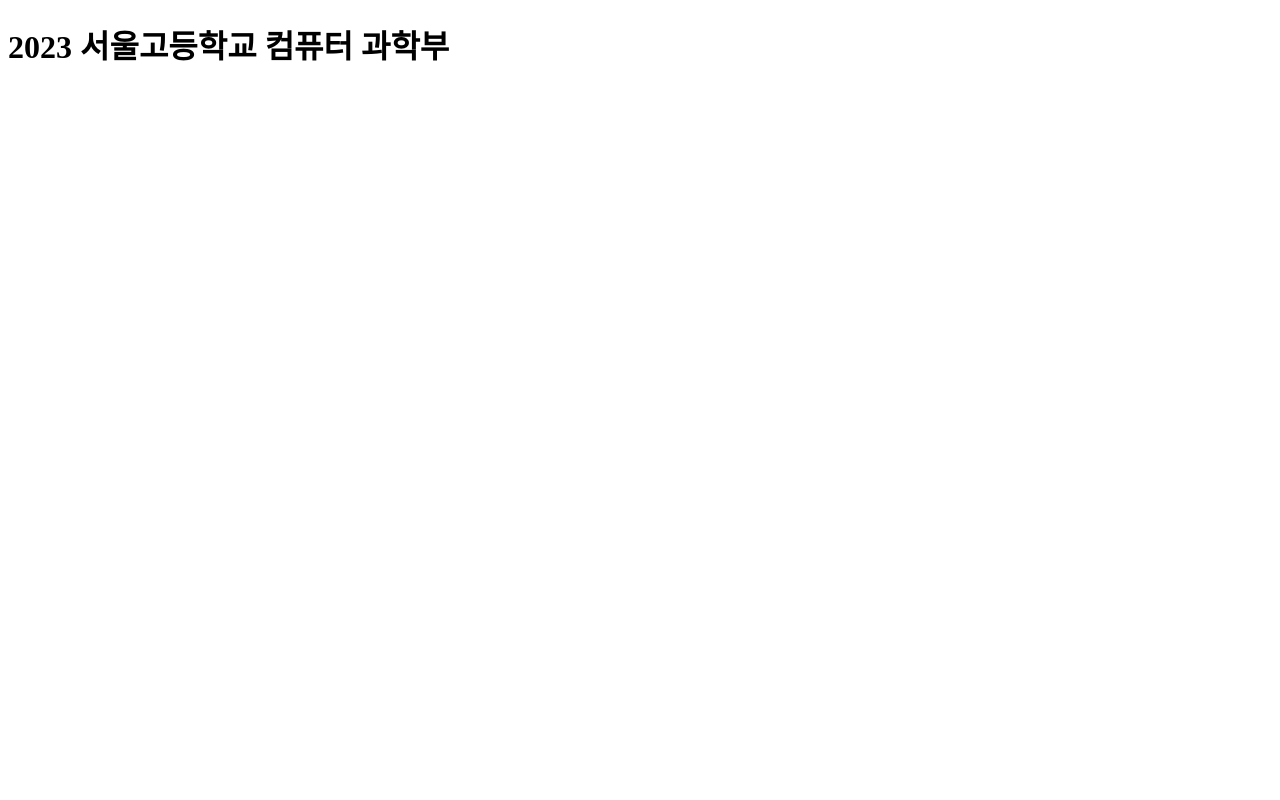
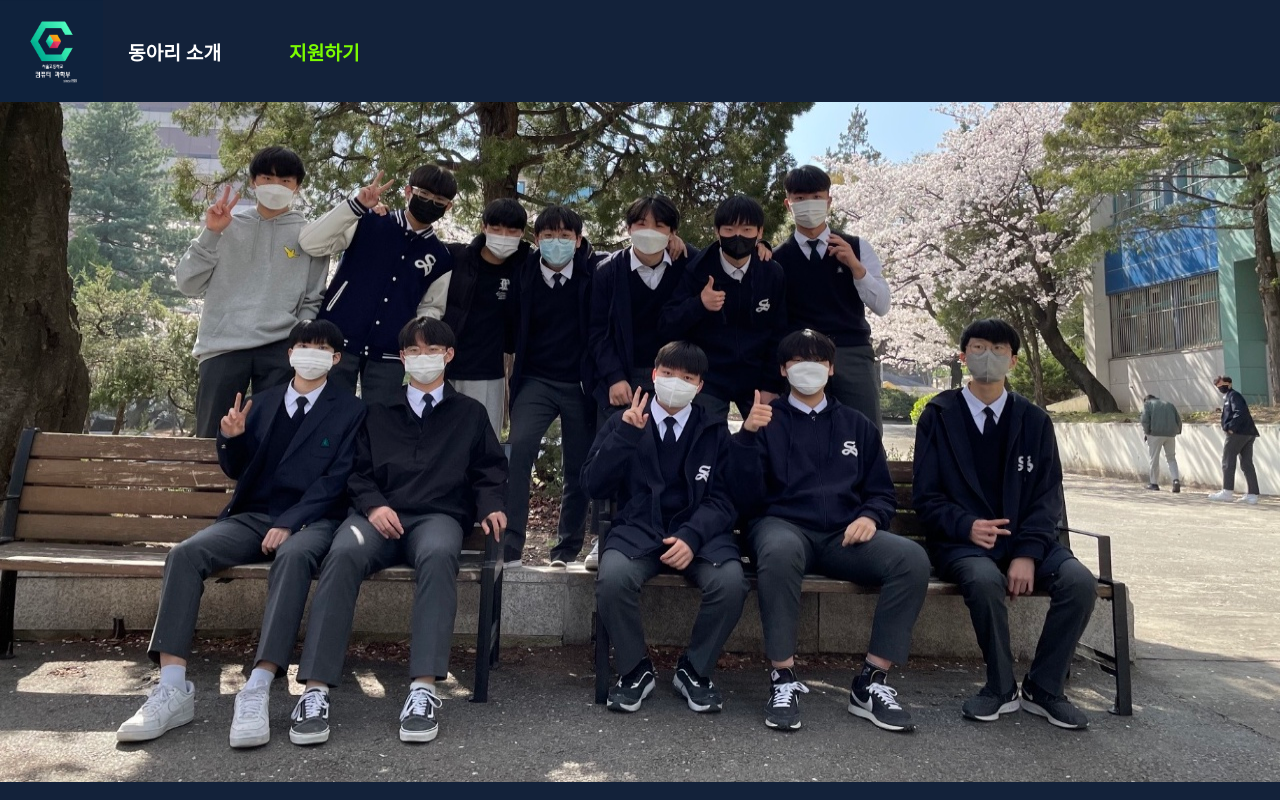
Before and after one commit to 2023-C-S-club-SHS/2023-C-S-club-SHS.github.io, a plain HTML site: page index.html in a window 1280 px wide. Drawn offline with Linux system fonts and the light colour scheme.

Commit message:
메인페이지 작업중

```diff
--- a/index.html
+++ b/index.html
@@ -3,9 +3,15 @@
 <head>
     <meta charset="UTF-8">
     <title>서울고등학교 컴퓨터 과학부</title>
+    <link rel="stylesheet" href="style.css"/>
 </head>
 <body>
 
 </body>
-<h1>2023 서울고등학교 컴퓨터 과학부</h1>
+    <div class="menubar">
+        <a href="index.html"><img id="mainlogo" src="clublogo.png"></a>
+        <a class="menu" href="index.html">동아리 소개</a>
+        <a class="menu" id="enroll" href="index.html">지원하기</a>
+    </div>
+    <img id="mainpicture" src="gallery/groupphoto.jpeg">
 </html>
--- /dev/null
+++ b/robots.txt
@@ -0,0 +1,2 @@
+User-agent: *
+Allow: /
--- /dev/null
+++ b/style.css
@@ -0,0 +1,30 @@
+.menubar {
+    position: relative;
+    height: 8vw;
+}
+body {
+    margin: 0;
+    background-color: #13223A;
+}
+#mainpicture {
+    width: 100vw;
+    height: 85vh;
+}
+.menu {
+    position: relative;
+    margin-left: 5vw;
+    left: 5vw;
+    top: 3vw;
+    font-size: 1.5vw;
+    text-decoration: none;
+    color: white;
+    font-weight: 900;
+    font-family: AppleGothic, serif;
+}
+#mainlogo {
+    position: absolute;
+    height: 8vw;
+}
+#enroll {
+    color: lawngreen;
+}
```
Also changed, not shown: enroll.html (added, +10 -0 lines), clublogo.png (added), gallery/groupphoto.jpeg (added), gallery/working1.jpeg (added), gallery/working2.jpeg (added).
